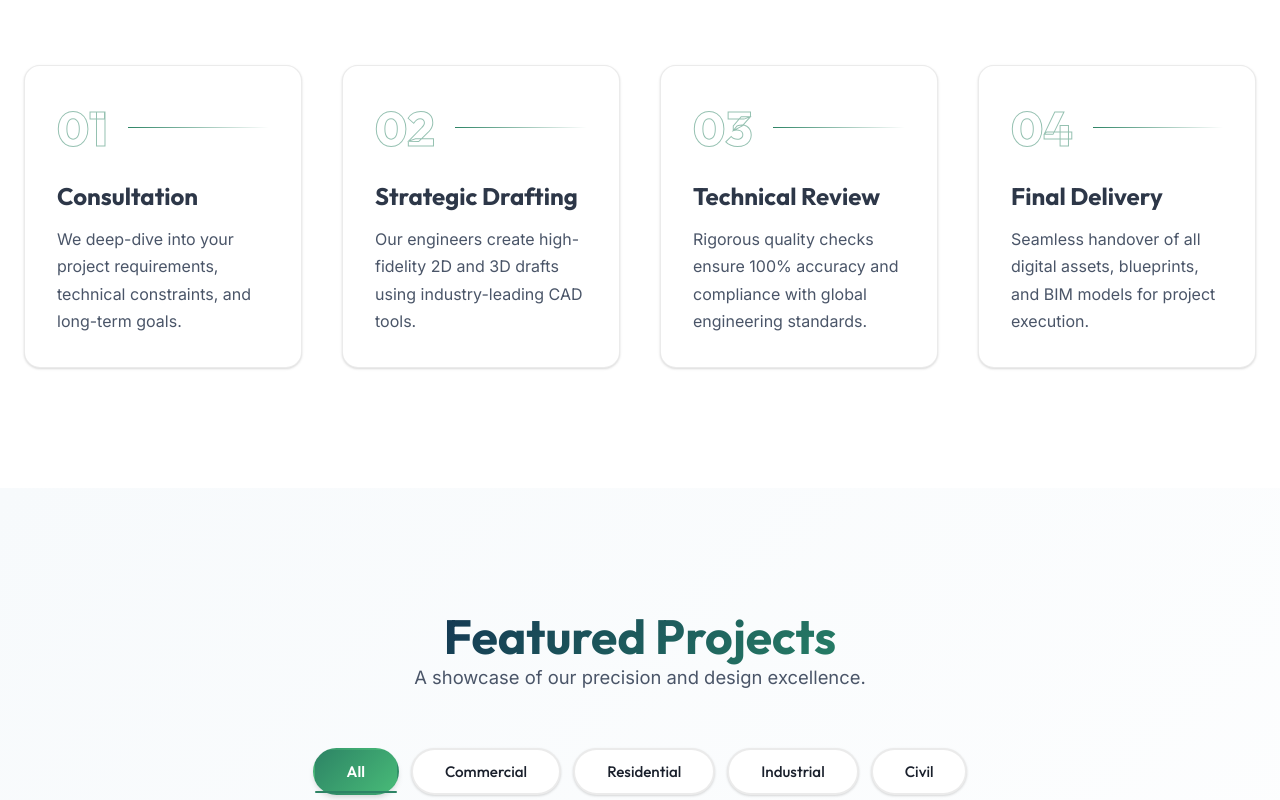
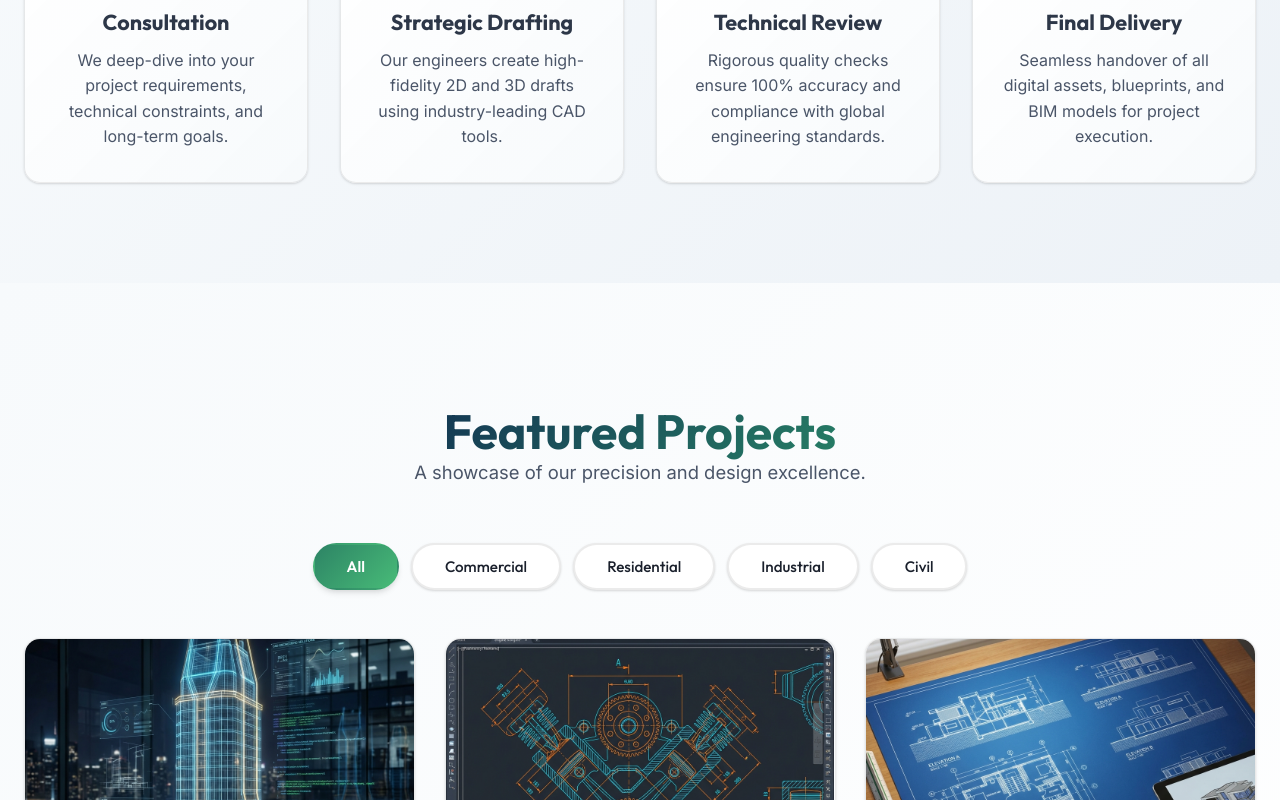
Before and after one commit to dineshkumartlbupi/World-Cad-Frontend, a Next.js app: page / in a window 1280 px wide. Shown: the part 4160-4960 px from the top of the page. Built offline with nearby package versions, Linux system fonts and the light colour scheme.

Commit message:
finish the archetecture

```diff
--- a/src/components/Hero.module.css
+++ b/src/components/Hero.module.css
@@ -276,6 +276,19 @@
 
     .subtitle {
         margin: 0 auto 40px auto;
+        font-size: 1rem;
+    }
+
+    .actions {
+        flex-direction: column;
+        gap: 12px;
+        width: 100%;
+    }
+
+    .actions a {
+        width: 100%;
+        text-align: center;
+        justify-content: center;
     }
 
     .lineV,
--- a/src/components/Industries.module.css
+++ b/src/components/Industries.module.css
@@ -94,7 +94,20 @@
 }
 
 @media (max-width: 768px) {
+    .section {
+        padding: 60px 0;
+    }
+
+    .header {
+        margin-bottom: 50px;
+    }
+
     .grid {
         grid-template-columns: 1fr;
+        gap: 24px;
+    }
+
+    .card {
+        padding: 32px 24px;
     }
 }
--- a/src/components/Portfolio.module.css
+++ b/src/components/Portfolio.module.css
@@ -56,16 +56,6 @@
     background: var(--gradient-accent);
     border-color: transparent;
     box-shadow: var(--shadow-md);
-}
-
-.activeTabIndicator {
-    position: absolute;
-    bottom: 0;
-    left: 0;
-    width: 100%;
-    height: 2px;
-    background: var(--accent);
-    border-radius: 2px;
 }
 
 /* Grid */
--- a/src/components/Process.module.css
+++ b/src/components/Process.module.css
@@ -1,80 +1,67 @@
 .process {
-    background: var(--bg-main);
-    position: relative;
-    overflow: hidden;
-}
-
-.header {
-    text-align: center;
-    margin-bottom: 80px;
-}
-
-.header h2 {
-    font-size: clamp(2rem, 4vw, 3rem);
-    margin-bottom: 16px;
-}
-
-.header p {
-    color: var(--text-muted);
-    font-size: 1.15rem;
+    padding: 100px 0;
+    background: linear-gradient(135deg, #f7fafc 0%, #edf2f7 100%);
 }
 
 .grid {
     display: grid;
     grid-template-columns: repeat(auto-fit, minmax(250px, 1fr));
-    gap: 40px;
+    gap: 32px;
 }
 
 .stepCard {
-    position: relative;
-    padding: 32px;
-    background: white;
+    background: linear-gradient(135deg, rgba(255, 255, 255, 0.95) 0%, rgba(247, 250, 252, 0.98) 100%);
+    backdrop-filter: blur(10px);
+    padding: 32px 28px;
+    border-radius: 16px;
     border: 1px solid var(--border);
-    border-radius: 16px;
+    text-align: center;
     box-shadow: var(--shadow-sm);
     transition: all 0.3s ease;
 }
 
 .stepCard:hover {
-    box-shadow: var(--shadow-lg);
+    box-shadow: var(--shadow-xl);
     transform: translateY(-5px);
-}
-
-.stepHeader {
-    display: flex;
-    align-items: center;
-    gap: 20px;
-    margin-bottom: 24px;
+    border-color: var(--accent);
 }
 
 .stepNumber {
     font-size: 3rem;
     font-weight: 800;
-    color: transparent;
-    -webkit-text-stroke: 1px var(--accent);
-    font-family: 'Outfit', sans-serif;
-    opacity: 0.5;
-}
-
-.stepLine {
-    flex-grow: 1;
-    height: 1px;
-    background: linear-gradient(to right, var(--accent), transparent);
+    background: var(--gradient-primary);
+    -webkit-background-clip: text;
+    background-clip: text;
+    -webkit-text-fill-color: transparent;
+    margin-bottom: 16px;
 }
 
 .stepCard h3 {
-    font-size: 1.5rem;
-    margin-bottom: 16px;
+    font-size: 1.35rem;
+    margin-bottom: 12px;
     color: var(--text-highlight);
 }
 
 .stepCard p {
     color: var(--text-muted);
-    line-height: 1.7;
+    line-height: 1.6;
 }
 
 @media (max-width: 768px) {
-    .stepLine {
-        display: none;
+    .process {
+        padding: 60px 0;
+    }
+
+    .grid {
+        grid-template-columns: 1fr;
+        gap: 24px;
+    }
+
+    .stepCard {
+        padding: 28px 24px;
+    }
+
+    .stepNumber {
+        font-size: 2.5rem;
     }
 }
--- a/src/components/Services.module.css
+++ b/src/components/Services.module.css
@@ -141,7 +141,20 @@
 }
 
 @media (max-width: 768px) {
+    .services {
+        padding: 60px 0;
+    }
+
+    .header {
+        margin-bottom: 50px;
+    }
+
     .grid {
         grid-template-columns: 1fr;
+        gap: 24px;
+    }
+
+    .card {
+        padding: 28px 24px;
     }
 }
--- a/src/components/WhyChooseUs.module.css
+++ b/src/components/WhyChooseUs.module.css
@@ -62,7 +62,20 @@
 }
 
 @media (max-width: 768px) {
+    .section {
+        padding: 60px 0;
+    }
+
+    .header {
+        margin-bottom: 50px;
+    }
+
     .grid {
         grid-template-columns: 1fr;
+        gap: 20px;
+    }
+
+    .card {
+        padding: 28px 24px;
     }
 }
```
